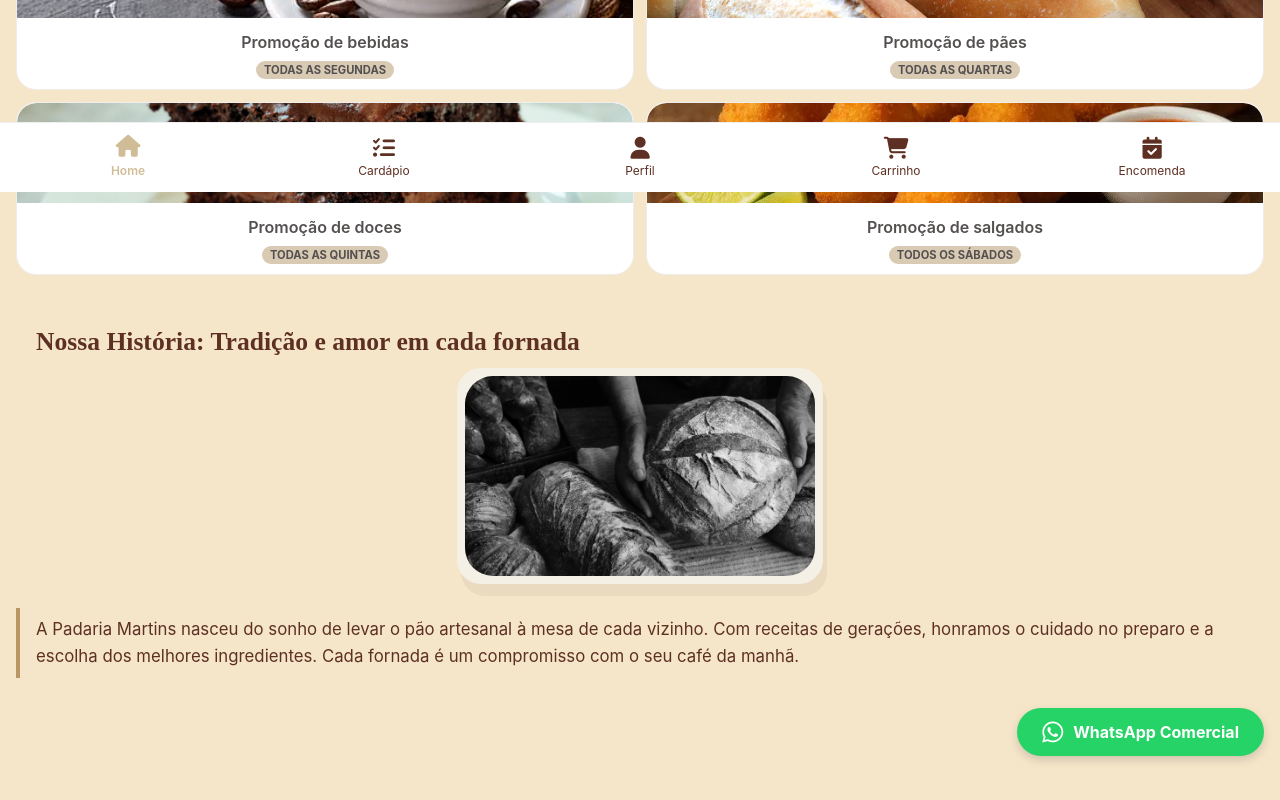
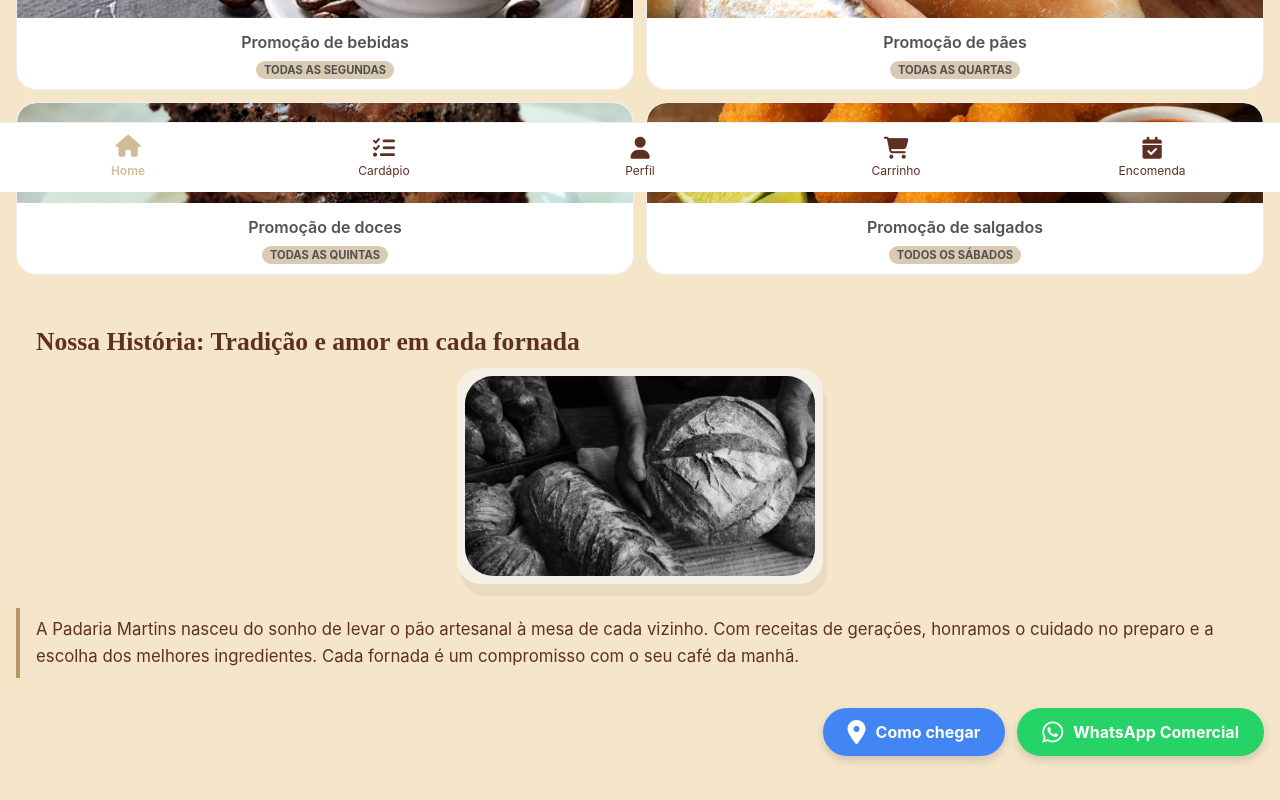
Before and after one commit to maysoifc/padaria-martins, a Vue app: page /home in a window 1280 px wide. Shown: the part 608-1408 px from the top of the page. Built offline with nearby package versions, Linux system fonts and the light colour scheme; no server answers.

Commit message:
FEAT(SobreNos): adicionando botão de localização no Maps

```diff
--- a/src/components/SobreNos.vue
+++ b/src/components/SobreNos.vue
@@ -16,11 +16,16 @@
     </div>
   </div>
   <div class="whatsapp-section">
-  <a href="https://www.whatsapp.com/" target="_blank" class="whatsapp-btn">
-  <i class="fa-brands fa-whatsapp"></i>
+      <a href="https://www.google.com/maps/dir/?api=1&destination=IFC+Araquari" target="_blank" class="mapa-btn">
+        <i class="fa-solid fa-location-dot"></i>
+        Como chegar
+      </a>
+
+      <a href="https://www.whatsapp.com/" target="_blank" class="whatsapp-btn">
+        <i class="fa-brands fa-whatsapp"></i>
         WhatsApp Comercial
-  </a>
-  </div>
+      </a>
+    </div>
   </section>
 </template>
 <style scoped>
@@ -80,18 +85,16 @@
   border-left: 4px solid #B89764;
   padding: 8px 0 8px 16px;
 }
-
 .whatsapp-section {
   display: flex;
   justify-content: flex-end;
   align-items: center;
+  gap: 12px;
   margin-top: 30px;
   padding-bottom: 70px;
 }
 
-.whatsapp-btn {
-  background-color: #25d366;
-  color: white;
+.whatsapp-btn, .mapa-btn {
   text-decoration: none;
   padding: 12px 25px;
   border-radius: 30px;
@@ -104,10 +107,21 @@
   margin-bottom: 20px;
 }
 
-.whatsapp-btn:active{
+.whatsapp-btn {
+  background-color: #25d366;
+  color: white;
+}
+
+.mapa-btn {
+  background-color: #4285f4;
+  color: white;
+}
+
+.whatsapp-btn:active, .mapa-btn:active {
   transform: scale(0.95);
 }
-.whatsapp-btn i{
+
+.whatsapp-btn i, .mapa-btn i {
   font-size: 1.5rem;
 }
 </style>
```
